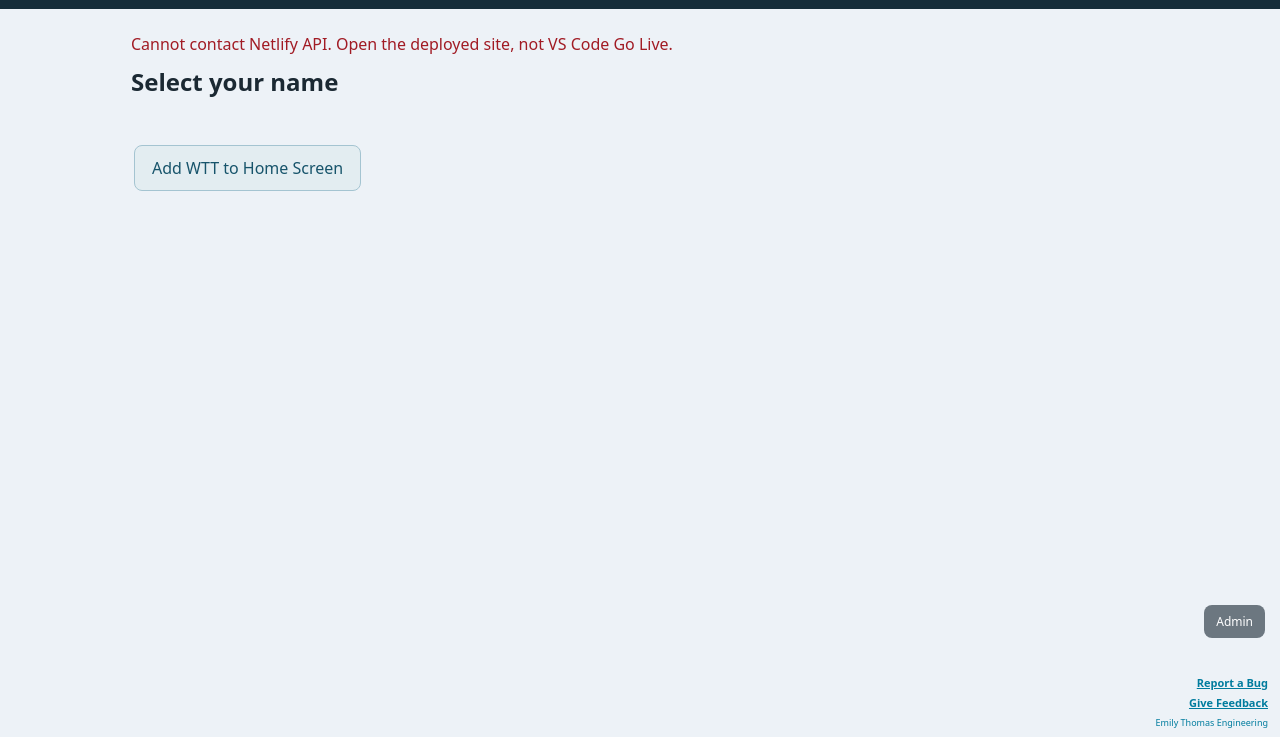
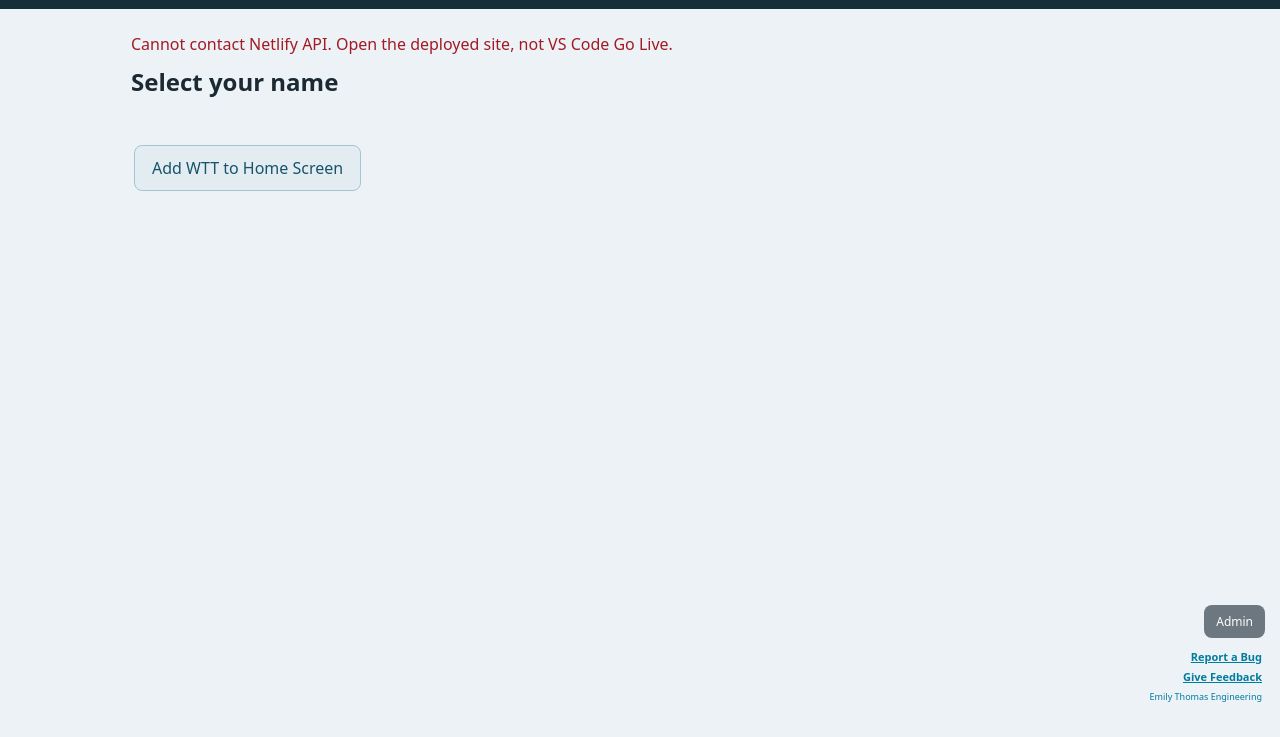
Before and after one commit to EmilyThomasEngineering/wtt-job-tracker, a website: page index.html in a window 1280 px wide. Shown: the part 63-800 px from the top of the page. Drawn offline with Linux system fonts and the light colour scheme; no server answers.

Commit message:
Move feedback footer into normal page flow below content

```diff
--- a/css/v2.css
+++ b/css/v2.css
@@ -60,3 +60,8 @@ tr.click-row:hover{filter:brightness(.97)}
 header #logoLogout{display:inline-flex;align-items:center;flex-shrink:0;border-radius:6px;cursor:pointer}
 header #logoLogout:hover{opacity:.85}
 header #logoLogout:focus-visible{outline:2px solid #fff;outline-offset:4px}
+
+/* Footer belongs at the end of the page, not fixed over job sheets */
+.ete-credit{position:static;display:flex;align-items:flex-end;flex-direction:column;gap:5px;width:100%;padding:18px 18px 12px;margin-top:24px;pointer-events:auto}
+body{min-height:100vh;display:flex;flex-direction:column}
+main{width:100%;flex:1 0 auto}
```
